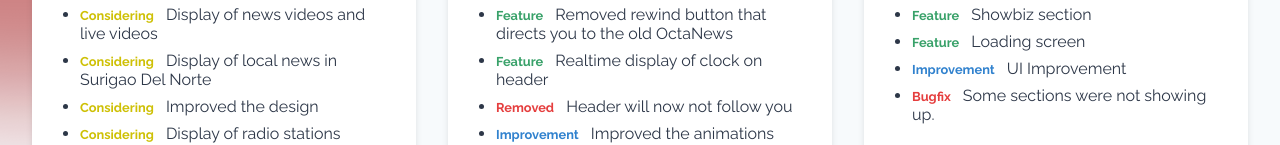
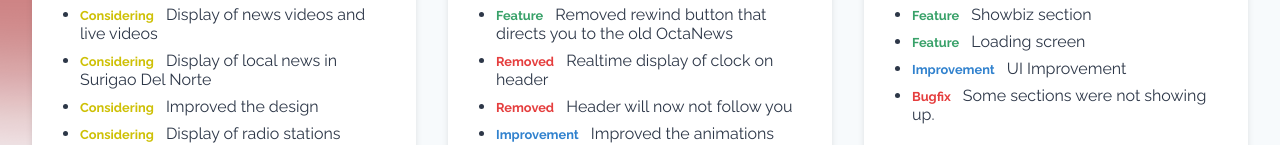
Before and after one commit to Goly67/OctaNews, a plain HTML site: page whatsNew.html in a window 1280 px wide. Shown: the part 218-363 px from the top of the page. Drawn offline with Linux system fonts and the light colour scheme.

Commit message:
whatsNew.html

```diff
--- a/whatsNew.html
+++ b/whatsNew.html
@@ -317,7 +317,7 @@
                 changes: [
                     { type: "Removed", description: "Kidnapping Alerts" },
                     { type: "feature", description: "Removed rewind button that directs you to the old OctaNews" },
-                    { type: "feature", description: "Realtime display of clock on header" },
+                    { type: "Removed", description: "Realtime display of clock on header" },
                     { type: "Removed", description: "Header will now not follow you" },
                     { type: "improvement", description: "Improved the animations" }
                 ]
```
